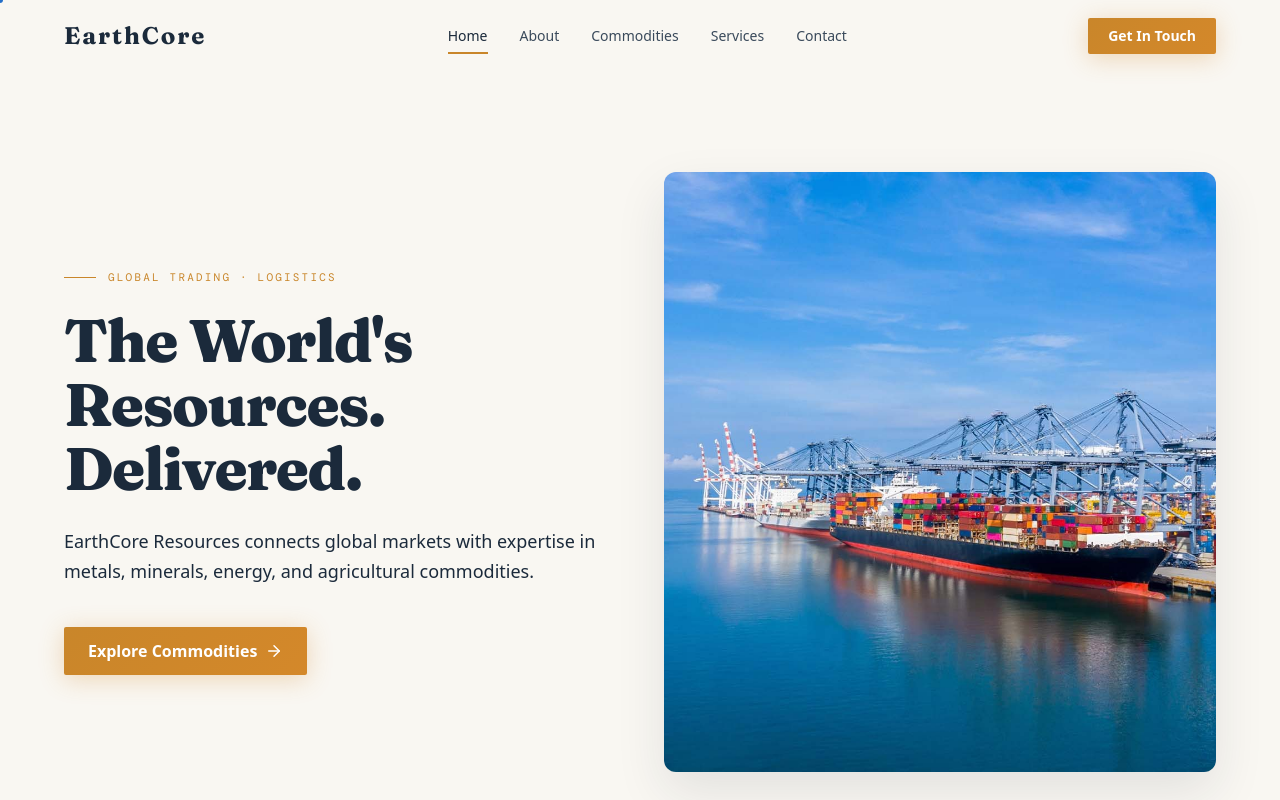
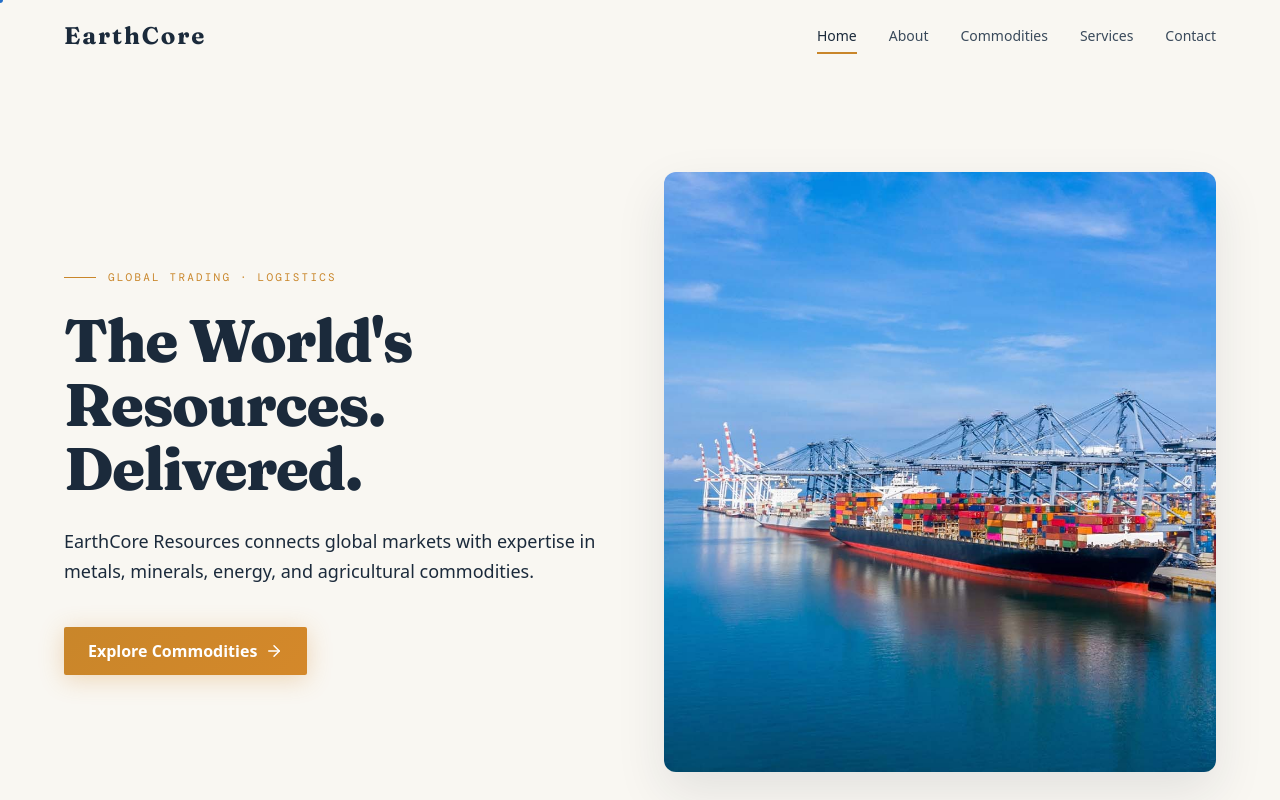
Before and after one commit to varuntejreddy03/EarthCore, a React (Vite) app: page / in a window 1280 px wide. Shown: the top 800 px of the page. Built offline with nearby package versions, Linux system fonts and the light colour scheme; a web font is replaced by a local one.

Commit message:
Fix Agricultural card layout on mobile, remove Get In Touch button

```diff
--- a/src/components/Commodities.tsx
+++ b/src/components/Commodities.tsx
@@ -6,7 +6,7 @@ const commodities = [
   { id: 'minerals', name: 'Minerals', desc: 'Coal, iron ore, manganese and essential industrial minerals.', icon: Gem, cssClass: 'card-coal', hoverImg: '/iron-ore.png' },
   { id: 'petroleum', name: 'Petroleum Products', desc: 'Refined fuels and industrial lubricants.', icon: Droplets, cssClass: '', hoverImg: '/petroleum.png' },
   { id: 'scrap', name: 'Ferrous & Non-Ferrous Scrap', desc: 'Sustainable recycling globally.', icon: Recycle, cssClass: '', hoverImg: '/ferrous-scrap.png' },
-  { id: 'agri', name: 'Agricultural Commodities', desc: 'Grains, pulses, and edible oils securing food chains.', icon: Sprout, cssClass: 'card-agri flex-row items-center justify-between', hoverImg: '/agricultural.png' },
+  { id: 'agri', name: 'Agricultural Commodities', desc: 'Grains, pulses, and edible oils securing food chains.', icon: Sprout, cssClass: '', hoverImg: '/agricultural.png' },
   { id: 'chemicals', name: 'Chemicals', desc: 'Industrial and specialty chemicals for diverse applications.', icon: FlaskConical, cssClass: '', hoverImg: '/chemicals.png' },
 ];
 
--- a/src/components/Navbar.tsx
+++ b/src/components/Navbar.tsx
@@ -62,23 +62,7 @@ export default function Navbar() {
           })}
         </nav>
 
-        {/* CTA Building */}
-        <div className="hidden md:block">
-          <motion.button
-            whileHover={{
-              y: -1,
-              boxShadow: '0 8px 32px rgba(212,136,42,0.5)',
-            }}
-            whileTap={{ scale: 0.97 }}
-            className="text-white px-5 py-2 rounded-sm text-sm font-bold transition-all"
-            style={{
-              background: 'var(--gradient-cta)',
-              boxShadow: '0 4px 24px rgba(212,136,42,0.3)'
-            }}
-          >
-            Get In Touch
-          </motion.button>
-        </div>
+
 
         {/* Mobile Toggle */}
         <button
@@ -108,15 +92,7 @@ export default function Navbar() {
                     {link.name}
                   </Link>
                 ))}
-                <div className="mt-8">
-                  <button
-                  className="w-full text-white px-5 py-3 rounded-sm text-base font-bold text-center flex justify-center"
-                  style={{
-                    background: 'var(--gradient-cta)',
-                  }}>
-                    Get In Touch
-                  </button>
-                </div>
+
               </div>
             </motion.div>
           )}
```
